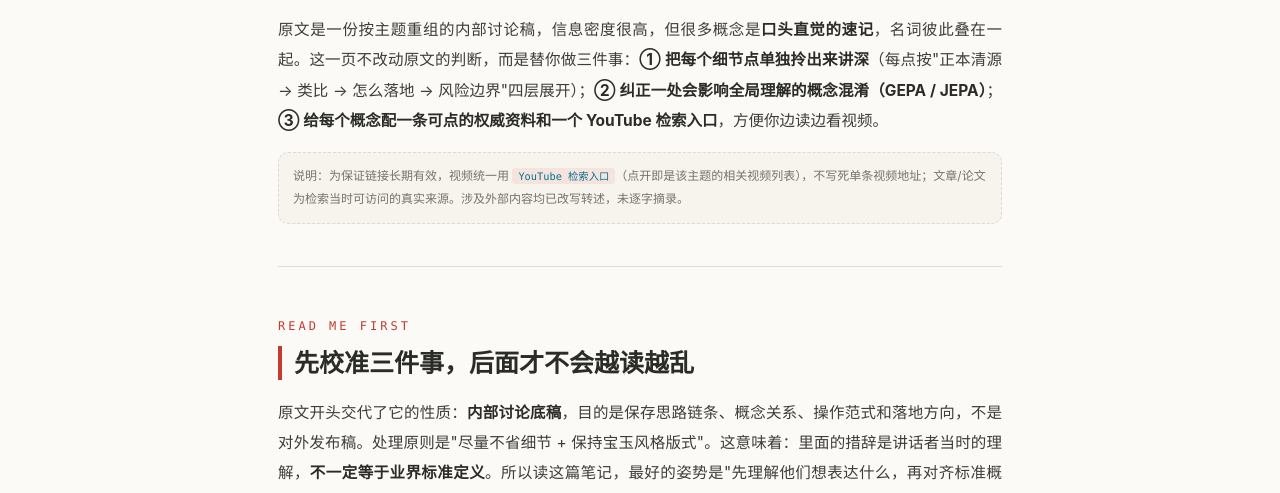
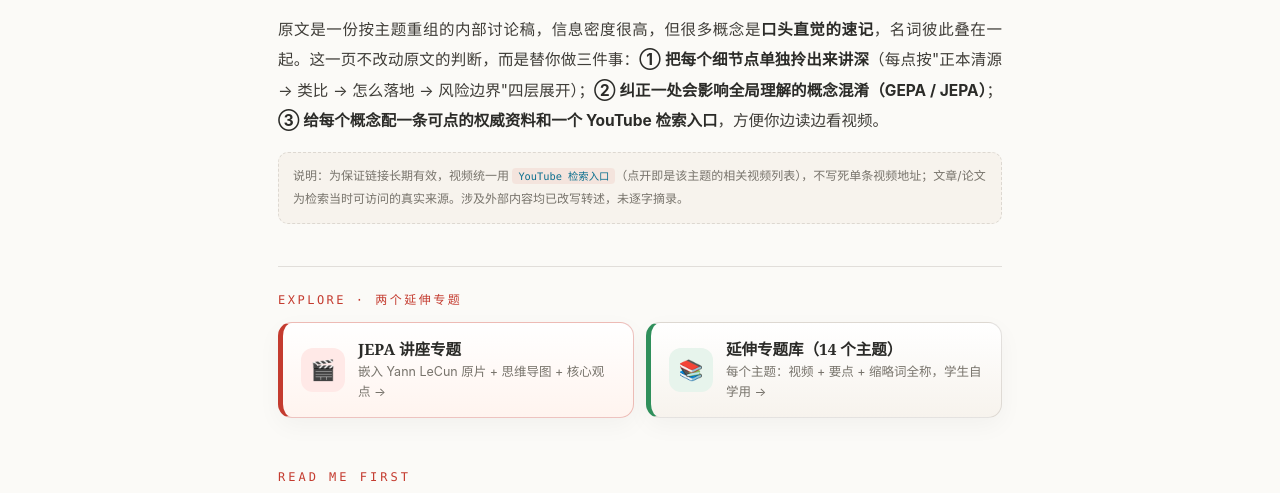
Before and after one commit to yanglei-985/GEPA, a plain HTML site: page index.html in a window 1280 px wide. Shown: the part 288-781 px from the top of the page. Drawn offline with Linux system fonts and the light colour scheme.

Commit message:
fix: 主页首屏正下方新增醒目'专题入口区'(所有设备可见)
- 之前两个专题入口只在: 顶部导航(手机端被CSS隐藏) + 中部/底部横幅, 窄屏用户在主页顶部看不到
- 现在 hero 正下方新增 #hub 区, 用两张大卡片直达 JEPA 专题页 与 延伸专题库
- 响应式 flex 布局, 手机/桌面都可见

```diff
--- a/index.html
+++ b/index.html
@@ -159,6 +159,27 @@
     <p class="lead">原文是一份按主题重组的内部讨论稿，信息密度很高，但很多概念是<strong>口头直觉的速记</strong>，名词彼此叠在一起。这一页不改动原文的判断，而是替你做三件事：<strong>① 把每个细节点单独拎出来讲深</strong>（每点按"正本清源 → 类比 → 怎么落地 → 风险边界"四层展开）；<strong>② 纠正一处会影响全局理解的概念混淆（GEPA / JEPA）</strong>；<strong>③ 给每个概念配一条可点的权威资料和一个 YouTube 检索入口</strong>，方便你边读边看视频。</p>
     <div class="disclaimer">说明：为保证链接长期有效，视频统一用 <code>YouTube 检索入口</code>（点开即是该主题的相关视频列表），不写死单条视频地址；文章/论文为检索当时可访问的真实来源。涉及外部内容均已改写转述，未逐字摘录。</div>
   </header>
+
+  <!-- ===================== ENTRY HUB (all devices) ===================== -->
+  <section id="hub" style="margin:22px 0 6px;">
+    <p style="margin:0 0 10px;color:#c43b2f;font-size:12px;letter-spacing:2.5px;text-transform:uppercase;font-family:var(--mono);">explore · 两个延伸专题</p>
+    <div style="display:flex;flex-wrap:wrap;gap:12px;">
+      <a href="lecun-jepa.html" style="flex:1 1 280px;display:flex;align-items:center;gap:13px;padding:16px 18px;background:linear-gradient(180deg,#fff,#fff4ef);border:1px solid rgba(196,59,47,.30);border-left:5px solid #c43b2f;border-radius:14px;text-decoration:none;box-shadow:0 8px 24px rgba(0,0,0,.04);">
+        <span style="flex:none;width:44px;height:44px;border-radius:12px;background:#ffe9e7;color:#c43b2f;display:flex;align-items:center;justify-content:center;font-size:20px;">🎬</span>
+        <span style="min-width:0;">
+          <span style="display:block;color:#2b2b28;font-weight:800;font-size:15.5px;font-family:'Noto Serif SC',Georgia,serif;line-height:1.3;">JEPA 讲座专题</span>
+          <span style="display:block;color:#77736b;font-size:12.5px;margin-top:3px;line-height:1.55;">嵌入 Yann LeCun 原片 + 思维导图 + 核心观点 →</span>
+        </span>
+      </a>
+      <a href="topics.html" style="flex:1 1 280px;display:flex;align-items:center;gap:13px;padding:16px 18px;background:linear-gradient(180deg,#fff,#f7f3ed);border:1px solid var(--line);border-left:5px solid #2f8f5b;border-radius:14px;text-decoration:none;box-shadow:0 8px 24px rgba(0,0,0,.04);">
+        <span style="flex:none;width:44px;height:44px;border-radius:12px;background:#e7f4ec;color:#2f8f5b;display:flex;align-items:center;justify-content:center;font-size:20px;">📚</span>
+        <span style="min-width:0;">
+          <span style="display:block;color:#2b2b28;font-weight:800;font-size:15.5px;font-family:'Noto Serif SC',Georgia,serif;line-height:1.3;">延伸专题库（14 个主题）</span>
+          <span style="display:block;color:#77736b;font-size:12.5px;margin-top:3px;line-height:1.55;">每个主题：视频 + 要点 + 缩略词全称，学生自学用 →</span>
+        </span>
+      </a>
+    </div>
+  </section>
 
   <!-- ===================== INTRO ===================== -->
   <section id="intro">
```
